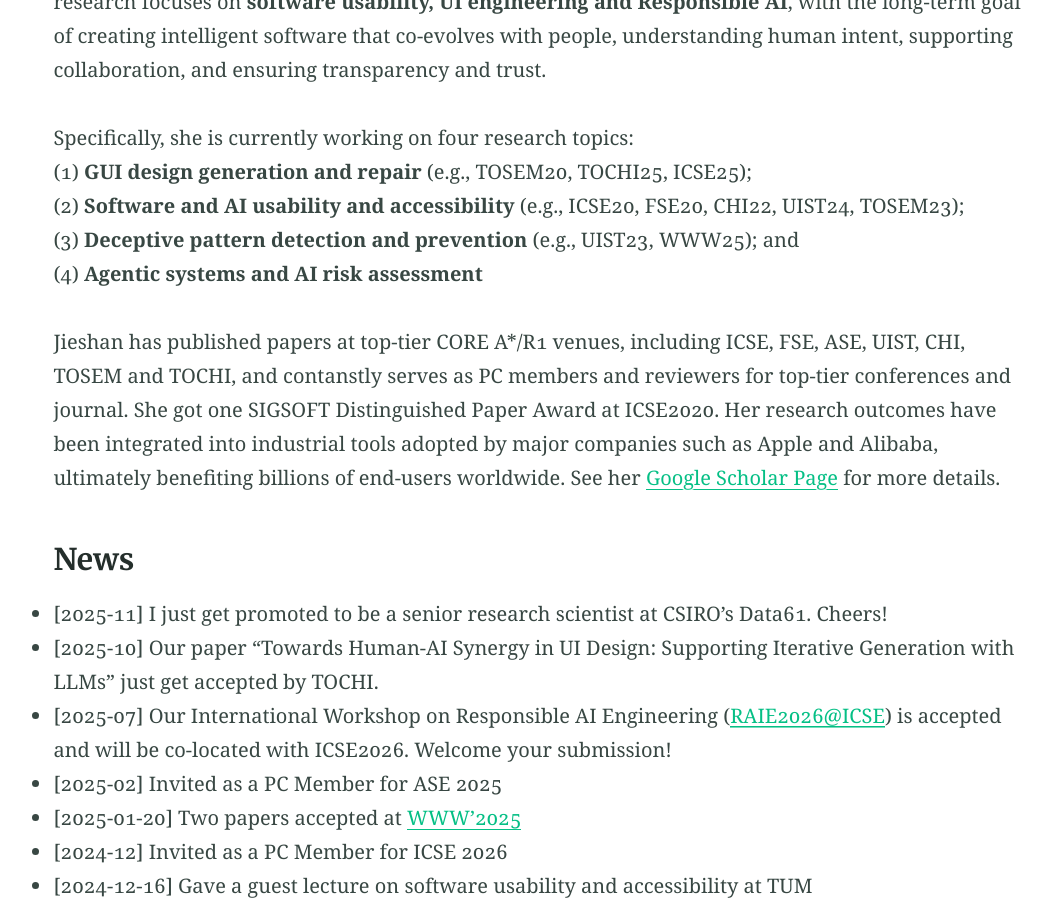
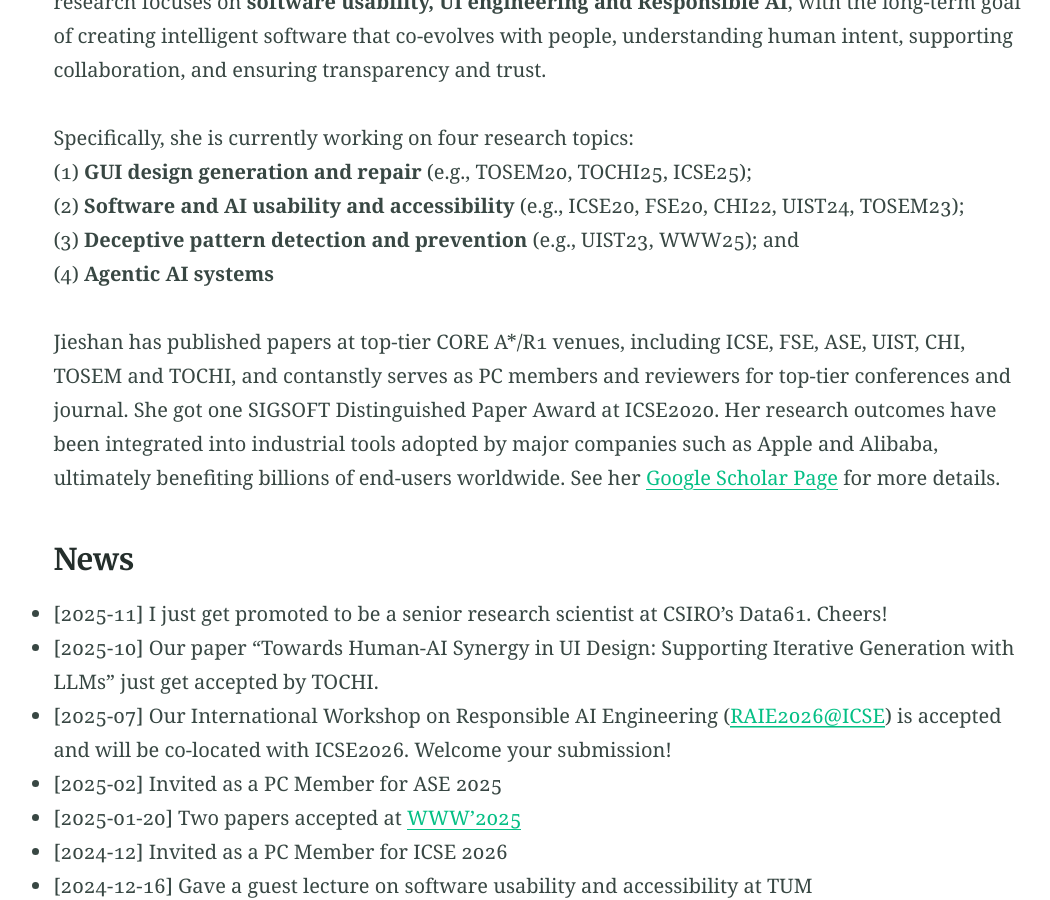
Before and after one commit to chenjshnn/chenjshnn.github.io, a Jekyll site: the page built from index.md, in a window 1280 px wide and 900 px high, scrolled down 836 px. Shown: the whole window, without its empty margins (97-1147 px from the left). Built offline with Jekyll 4.4.1, drawn with Linux system fonts in a browser that asks for light colours.

Commit message:
Update research topic description for clarity

```diff
--- a/index.md
+++ b/index.md
@@ -22,7 +22,7 @@ Specifically, she is currently working on four research topics: <br />
 (1) **GUI design generation and repair** (e.g., TOSEM20, TOCHI25, ICSE25); <br />
 (2) **Software and AI usability and accessibility** (e.g., ICSE20, FSE20, CHI22, UIST24, TOSEM23); <br />
 (3) **Deceptive pattern detection and prevention** (e.g., UIST23, WWW25); and  <br />
-(4) **Agentic systems and AI risk assessment**<br />
+(4) **Agentic AI systems**<br />
 
 
 Jieshan has published papers at top-tier CORE A*/R1 venues, including ICSE, FSE, ASE, UIST, CHI, TOSEM and TOCHI, and contanstly serves as PC members and reviewers for top-tier conferences and journal. She got one SIGSOFT Distinguished Paper Award at ICSE2020. Her research outcomes have been integrated into industrial tools adopted by major companies such as Apple and Alibaba, ultimately benefiting billions of end-users worldwide. See her [Google Scholar Page](https://scholar.google.com/citations?user=slrzj8kAAAAJ) for more details.
```
